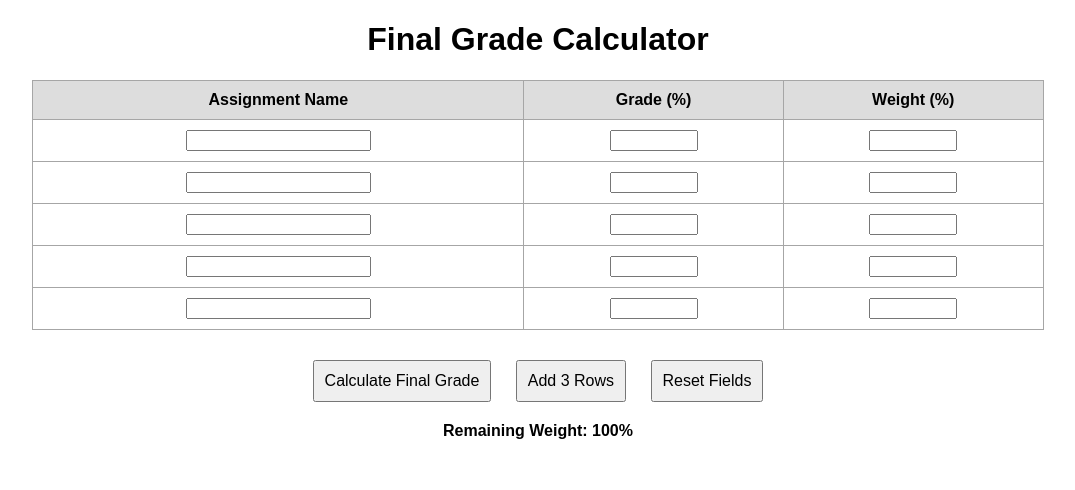
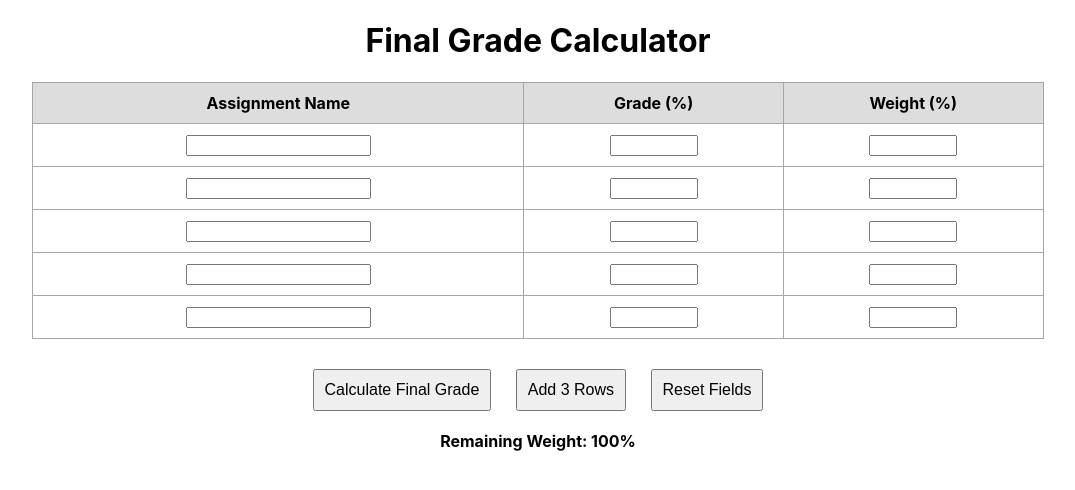
Before and after one commit to jstnlii/Final-Grade-Calculator, a plain HTML site: page index.html in a window 1280 px wide. Shown: the whole page, without its empty margins (102-1177 px from the left). Drawn offline with Linux system fonts and the light colour scheme.

Commit message:
Update styles.css

```diff
--- a/styles.css
+++ b/styles.css
@@ -1,7 +1,17 @@
+:root {
+    --bs-font-sans-serif: system-ui, -apple-system, "Segoe UI", Roboto, "Helvetica Neue", "Noto Sans", "Liberation Sans", Arial, sans-serif, "Apple Color Emoji", "Segoe UI Emoji", "Segoe UI Symbol", "Noto Color Emoji";
+    --bs-body-font-family: var(--bs-font-sans-serif);
+}
+
+h1 {
+    font-family: -apple-system, sans-serif;
+}
+
 body {
-    font-family: Arial, sans-serif;
+    font-family: -apple-system, sans-serif;
     text-align: center;
 }
+
 table {
     margin: 20px auto;
     border-collapse: collapse;
```
